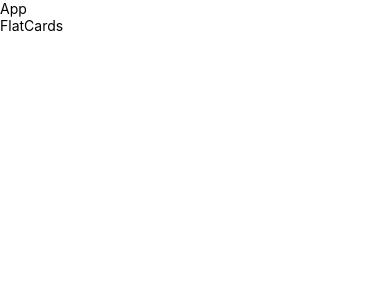
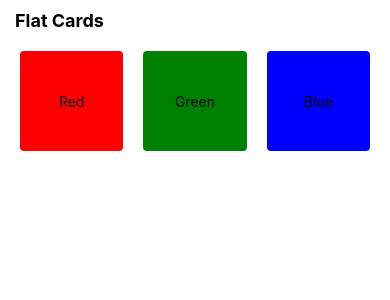
Before and after one commit to honeypathkar/React-Native-Project1, a React Native app: screen / in a window 390 px wide. Shown: the top 300 px of the page. Built offline with nearby package versions, Linux system fonts and the light colour scheme.

Commit message:
Task 1 Adding Card

```diff
--- a/App.tsx
+++ b/App.tsx
@@ -6,7 +6,6 @@
   return (
     <SafeAreaView>
       <ScrollView>
-        <Text>App</Text>
         <FlatCards />
       </ScrollView>
     </SafeAreaView>
--- a/components/FlatCards.tsx
+++ b/components/FlatCards.tsx
@@ -4,11 +4,54 @@
 const FlatCards = () => {
   return (
     <View>
-      <Text>FlatCards</Text>
+      <Text style={styles.headingText}>Flat Cards</Text>
+      <View style={styles.container}>
+        <View style={[styles.card, styles.cardOne]}>
+          <Text>Red</Text>
+        </View>
+        <View style={[styles.card, styles.cardTwo]}>
+          <Text>Green</Text>
+        </View>
+        <View style={[styles.card, styles.cardThree]}>
+          <Text>Blue</Text>
+        </View>
+      </View>
     </View>
   );
 };
 
 export default FlatCards;
 
-const styles = StyleSheet.create({});
+const styles = StyleSheet.create({
+  headingText: {
+    fontSize: 18,
+    fontWeight: 'bold',
+    paddingHorizontal: 15,
+    paddingTop: 10,
+    color: "black"
+  },
+  container: {
+    flex: 1,
+    justifyContent: 'space-between',
+    flexDirection: 'row',
+    padding: 10,
+  },
+  card: {
+    width: 100,
+    height: 100,
+    flex: 1,
+    justifyContent: 'center',
+    alignItems: 'center',
+    margin: 10,
+    borderRadius: 4,
+  },
+  cardOne: {
+    backgroundColor: 'red',
+  },
+  cardTwo: {
+    backgroundColor: 'green',
+  },
+  cardThree: {
+    backgroundColor: 'blue',
+  },
+});
```
